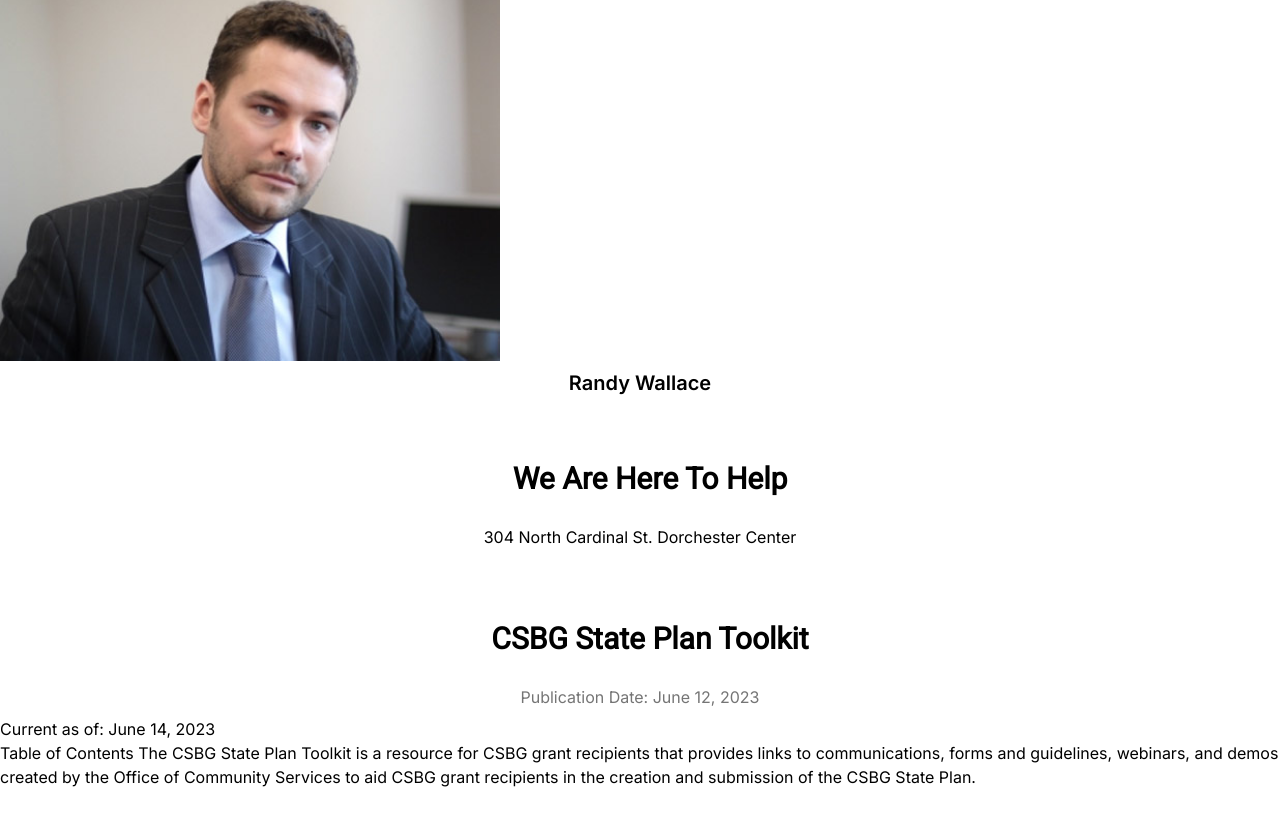
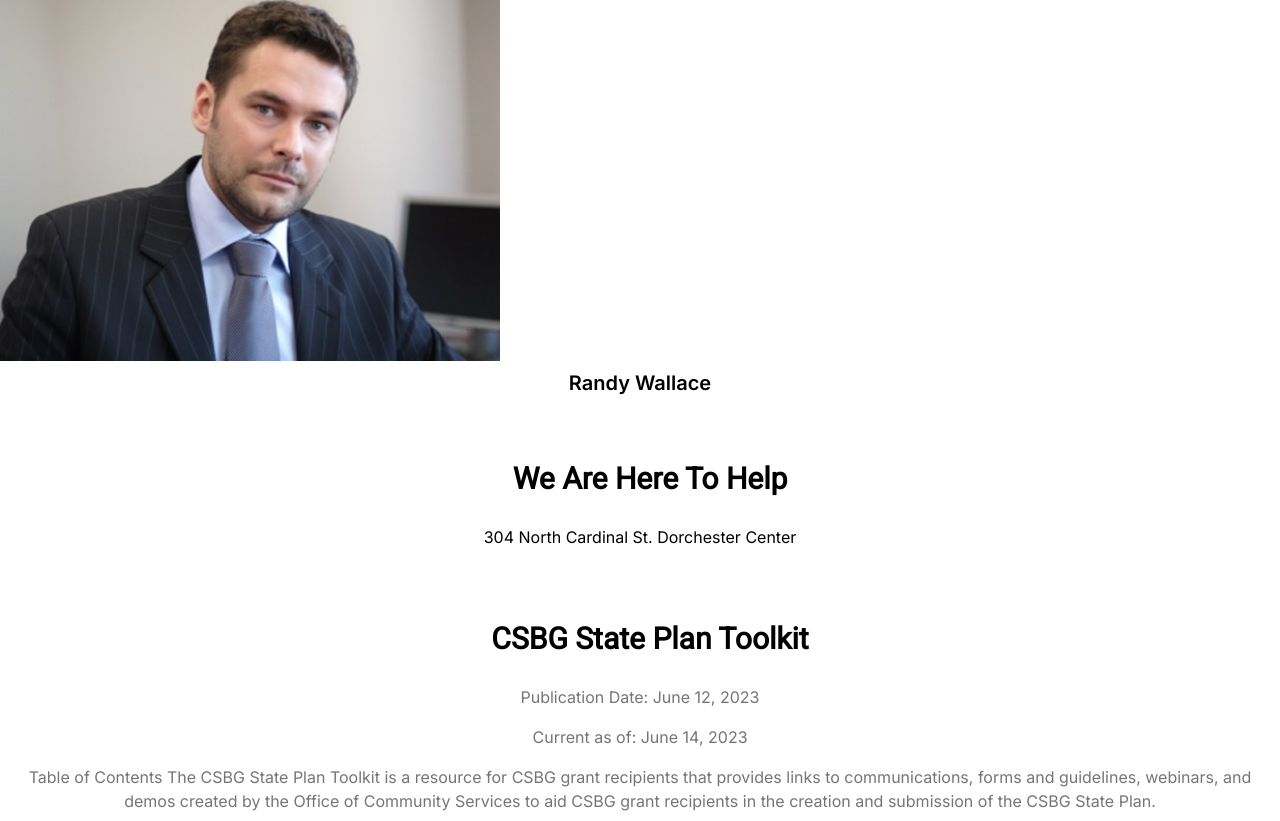
Before and after one commit to Richson-Tech/org, a Next.js app: page /about in a window 1280 px wide. Shown: the part 1380-2201 px from the top of the page. Before the commit the page ends 2169 px from the top, so only its background shows below. Built offline with nearby package versions, Linux system fonts and the light colour scheme.

Commit message:
new commits added

```diff
--- a/src/app/about/page.jsx
+++ b/src/app/about/page.jsx
@@ -59,8 +59,8 @@ const page = () => {
       <div>
         <h1 className="text-3xl text-center pl-5 font-[roboto] font-bold pb-5 pt-16">CSBG State Plan Toolkit</h1>
         <p className="text-[#757575] pt-2 text-center p-2">Publication Date: June 12, 2023</p>
-        <p>Current as of: June 14, 2023</p>
-        <p>
+        <p className="text-[#757575] pt-2 text-center p-2">Current as of: June 14, 2023</p>
+        <p className="text-[#757575] pt-2 text-center p-2">
           Table of Contents The CSBG State Plan Toolkit is a resource for CSBG
           grant recipients that provides links to communications, forms and
           guidelines, webinars, and demos created by the Office of Community
```
